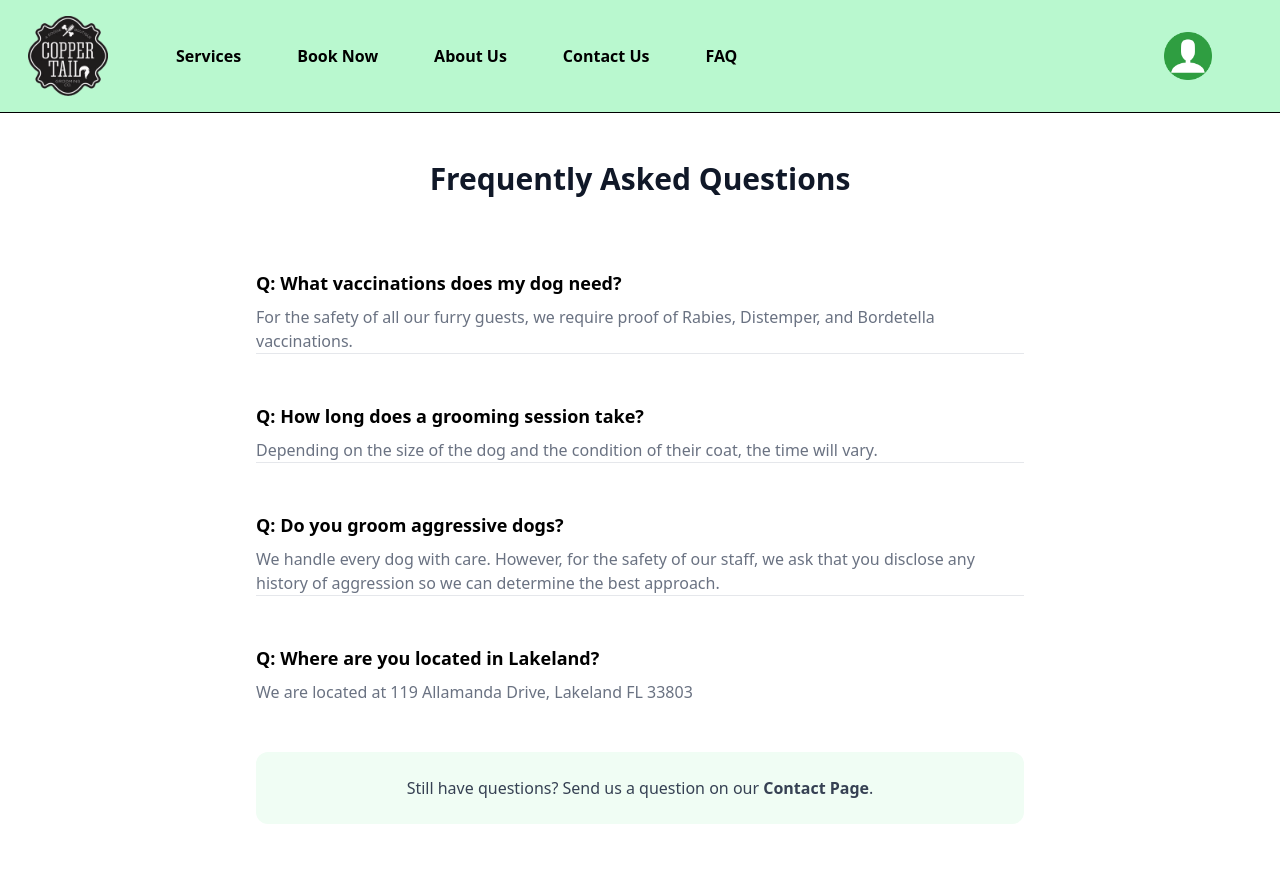
After one commit to alexb544/team2-coppertail-website, a Django app: page /faq/ in a window 1280 px wide. The commit adds this page. Run offline with Django 5.2, Linux system fonts and the light colour scheme.

Commit message:
created the FAQ page

```diff
--- /dev/null
+++ b/accounts/templates/accounts/FAQ.html
@@ -0,0 +1,28 @@
+{% extends 'accounts/base.html' %}
+
+{% block content %}
+<div class="bg-white py-12 px-4 sm:px-6 lg:px-8">
+    <div class="max-w-3xl mx-auto">
+        <h2 class="text-3xl font-extrabold text-gray-900 text-center mb-12">Frequently Asked Questions</h2>
+
+        <dl class="space-y-6 divide-y divide-gray-200">
+            {% for item in faqs %}
+            <div class="pt-6">
+                <dt class="text-lg">
+                    <span class="font-bold text-black-600">Q: {{ item.q }}</span>
+                </dt>
+                <dd class="mt-2 text-base text-gray-500">
+                    {{ item.a }}
+                </dd>
+            </div>
+            {% endfor %}
+        </dl>
+
+        <div class="mt-12 p-6 bg-green-50 rounded-xl text-center">
+            <p class="text-gray-700">Still have questions? Send us a question on our
+                <a href="{% url 'accounts:contact' %}" class="text-black-600 font-bold hover:underline">Contact Page</a>.
+            </p>
+        </div>
+    </div>
+</div>
+{% endblock %}
--- a/accounts/templates/accounts/base.html
+++ b/accounts/templates/accounts/base.html
@@ -20,6 +20,7 @@
 					<li class="xs:px-2 sm:px-3 md:px-3 lg:px-5 xl:px-7"> <a class="hover:text-orange-600" id="appointment" href="{% url 'booking:booking_create' %}">Book Now</a> </li>
 					<li class="xs:px-2 sm:px-3 md:px-3 lg:px-5 xl:px-7"> <a class="hover:text-orange-600" id="about" href="{% url 'accounts:about' %}">About Us</a> </li>
 					<li class="xs:px-2 sm:px-3 md:px-3 lg:px-5 xl:px-7"> <a class="hover:text-orange-600" id="contact" href="{% url 'accounts:contact' %}">Contact Us</a> </li>
+					<li class="xs:px-2 sm:px-3 md:px-3 lg:px-5 xl:px-7"> <a class="hover:text-orange-600" id="faq" href="{% url 'accounts:faq' %}">FAQ</a> </li>
 				</ul>
 			</div>
 			<div class="group">
@@ -38,6 +39,7 @@
 					<div class="flex flex-col">
 						<a class="flex justify-center mt-2 text-black hover:text-gray-600" href="{% url 'accounts:login' %}">Log In</a>
 						<a class="flex justify-center mt-4 mb-2 text-black hover:text-gray-600" href="{% url 'accounts:register' %}">Sign Up</a>
+
 					</div>
 				</div>
 				{% endif %}
--- a/accounts/urls.py
+++ b/accounts/urls.py
@@ -47,6 +47,7 @@ urlpatterns = [
     path('account/dog/<int:dog_id>/edit/', views.edit_dog, name='edit_dog'),
     # Add this line:
     path('contact/', ContactView.as_view(), name='contact'),
+    path('faq/', views.faq_view, name='faq'),
 
 ]
 
--- a/accounts/views.py
+++ b/accounts/views.py
@@ -196,3 +196,24 @@ class ContactView(FormView):
 
         messages.success(self.request, "Success! We'll bark back as soon as we can.")
         return super().form_valid(form)
+
+def faq_view(request):
+    faqs = [
+        {
+            "q": "What vaccinations does my dog need?",
+            "a": "For the safety of all our furry guests, we require proof of Rabies, Distemper, and Bordetella vaccinations."
+        },
+        {
+            "q": "How long does a grooming session take?",
+            "a": "Depending on the size of the dog and the condition of their coat, the time will vary."
+        },
+        {
+            "q": "Do you groom aggressive dogs?",
+            "a": "We handle every dog with care. However, for the safety of our staff, we ask that you disclose any history of aggression so we can determine the best approach."
+        },
+        {
+            "q": "Where are you located in Lakeland?",
+            "a": "We are located at 119 Allamanda Drive, Lakeland FL 33803"
+        },
+    ]
+    return render(request, 'accounts/faq.html', {'faqs': faqs})
```
